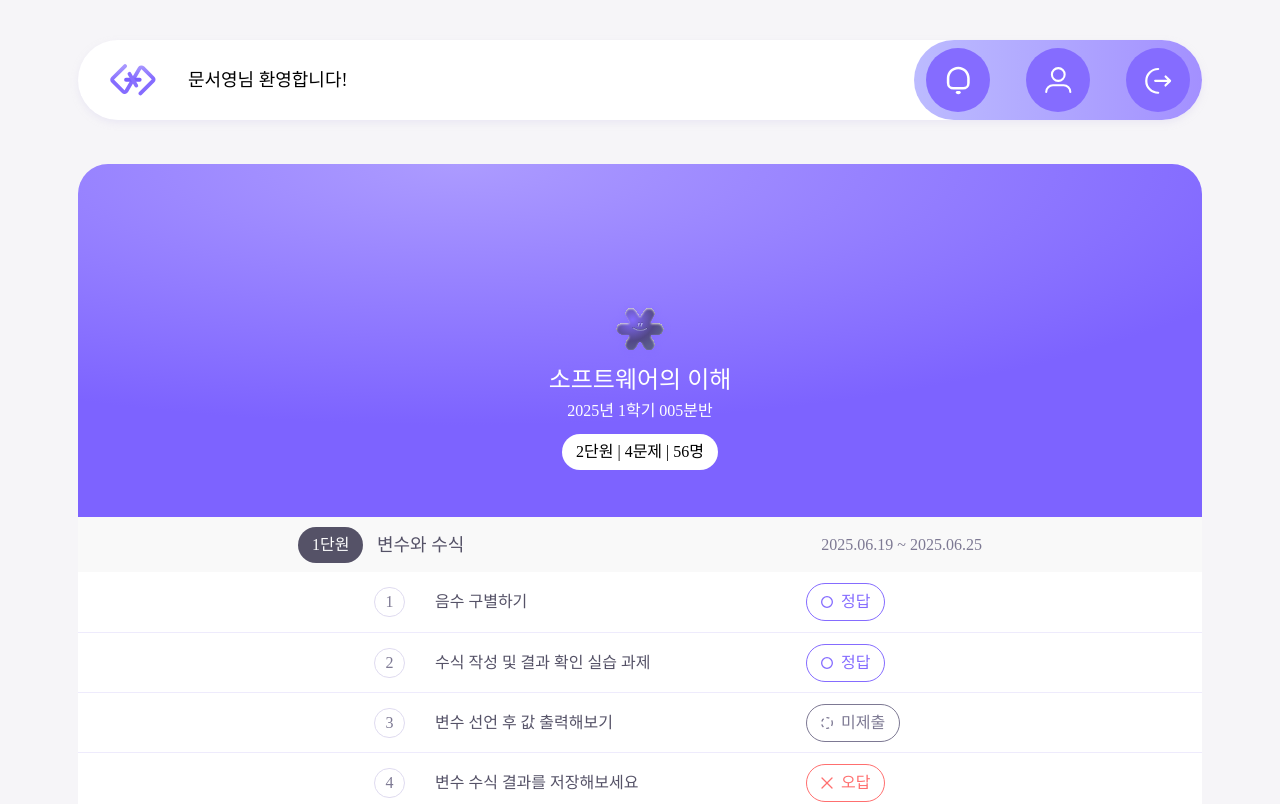
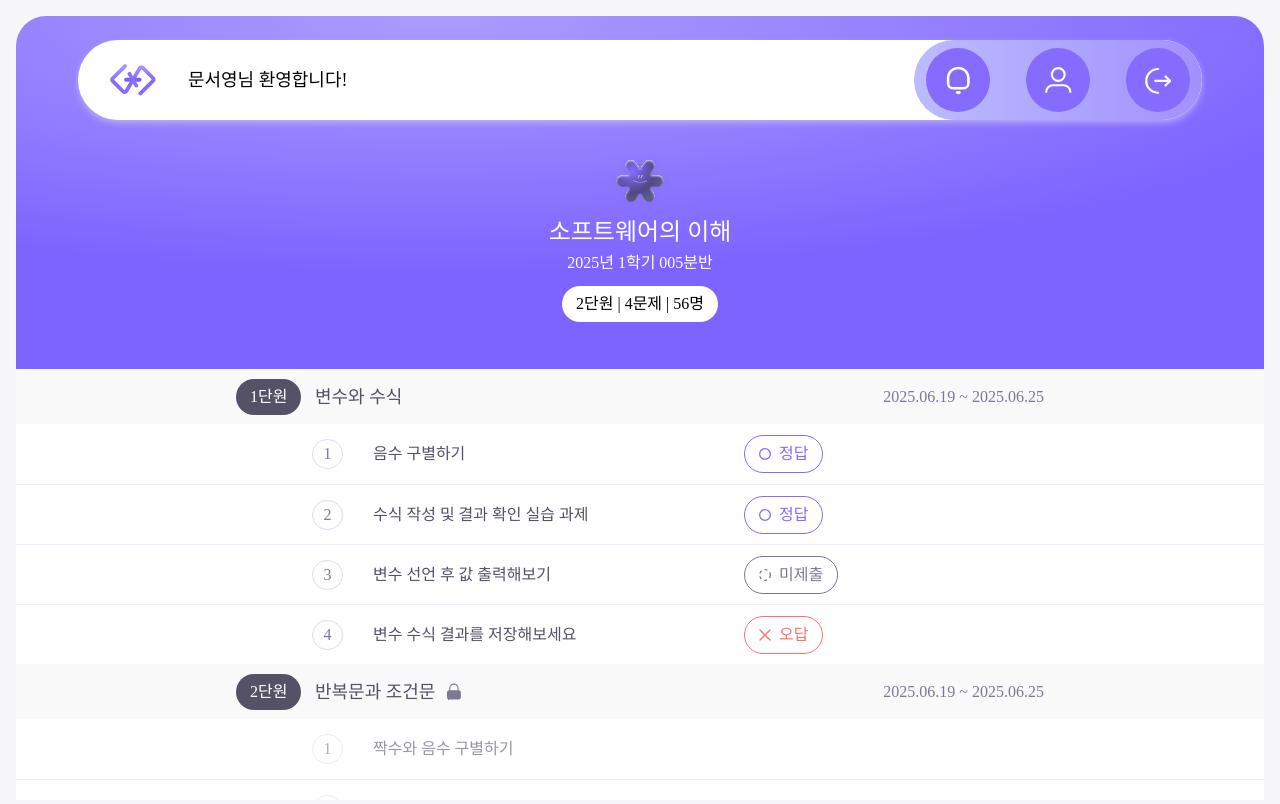
Before and after one commit to 2025-snowCode/snowCode-Client, a React (Vite) app: page /student/course/1 in a window 1280 px wide. Shown: the top 804 px of the page. Built offline with nearby package versions, Linux system fonts and the light colour scheme; a web font is replaced by a local one.

Commit message:
#16 refactor: UnitInfo 인터페이스의 isOpen 속성 optional로 변경

```diff
--- a/src/components/common/CourseOverview/dummy/types.ts
+++ b/src/components/common/CourseOverview/dummy/types.ts
@@ -9,7 +9,7 @@ interface UnitInfo {
   title: string;
   releaseDate: string;
   dueDate: string;
-  isOpen: boolean;
+  isOpen?: boolean;
   assignmentCount: number;
   assignments: Assignment[];
 }
--- a/src/pages/common/CourseOverviewPage.tsx
+++ b/src/pages/common/CourseOverviewPage.tsx
@@ -16,7 +16,7 @@ const isActiveCourse = courseResponse.response.unitCount !== 0;
 
 const CourseOverviewPage = () => {
   return (
-    <div className='w-full min-h-screen flex flex-col'>
+    <div className='p-4 w-full min-h-screen flex flex-col absolute top-0 left-0 z-0'>
       <CourseHero
         title={courseResponse.response.title}
         year={courseResponse.response.year}
```
